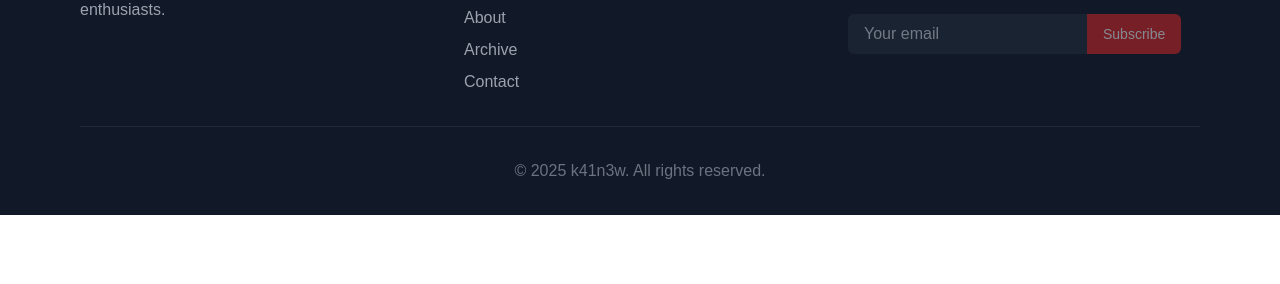
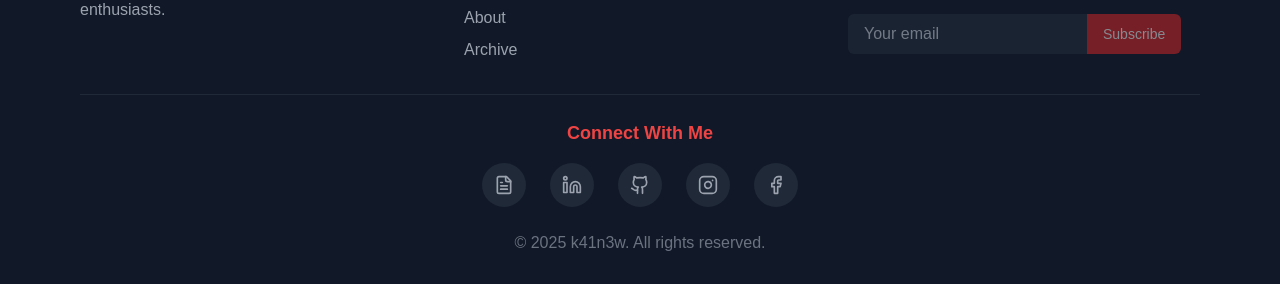
Before and after one commit to k41n3w/k41n3w-blog, a Next.js app: page / in a window 1280 px wide. Shown: the part 851-1135 px from the top of the page. Before the commit the page ends 1066 px from the top, so only its background shows below. Built offline with nearby package versions, Linux system fonts and the light colour scheme; no server answers; the database is empty.

Commit message:
feat: update footer with social media icons
Remove "Contact" and add social media links for better engagement.

Co-authored-by: Caio Ramos <19520026+k41n3w@users.noreply.github.com>

```diff
--- a/components/layout/footer.tsx
+++ b/components/layout/footer.tsx
@@ -1,9 +1,43 @@
 import Link from "next/link"
 import { Button } from "@/components/ui/button"
 import { TooltipProvider, TooltipRoot, TooltipTrigger, TooltipContent } from "@/components/ui/tooltip"
+import { Github, Linkedin, Facebook, Instagram, FileText } from "lucide-react"
 
 export default function Footer() {
   const currentYear = new Date().getFullYear()
+
+  const socialLinks = [
+    {
+      name: "Medium",
+      icon: <FileText className="h-5 w-5" />,
+      url: "https://medium.com/@caio_ramos",
+      color: "hover:text-white",
+    },
+    {
+      name: "LinkedIn",
+      icon: <Linkedin className="h-5 w-5" />,
+      url: "https://www.linkedin.com/in/k41n3w/",
+      color: "hover:text-blue-400",
+    },
+    {
+      name: "GitHub",
+      icon: <Github className="h-5 w-5" />,
+      url: "https://github.com/k41n3w/",
+      color: "hover:text-purple-400",
+    },
+    {
+      name: "Instagram",
+      icon: <Instagram className="h-5 w-5" />,
+      url: "https://www.instagram.com/k41n3w/",
+      color: "hover:text-pink-500",
+    },
+    {
+      name: "Facebook",
+      icon: <Facebook className="h-5 w-5" />,
+      url: "https://www.facebook.com/kaaineo/",
+      color: "hover:text-blue-500",
+    },
+  ]
 
   return (
     <footer className="py-8 bg-gray-900 border-t border-gray-800">
@@ -29,11 +63,6 @@ export default function Footer() {
               <li>
                 <Link href="/archive" className="hover:text-red-400">
                   Archive
-                </Link>
-              </li>
-              <li>
-                <Link href="/contact" className="hover:text-red-400">
-                  Contact
                 </Link>
               </li>
             </ul>
@@ -66,8 +95,36 @@ export default function Footer() {
             </div>
           </div>
         </div>
-        <div className="mt-8 pt-8 border-t border-gray-800 text-center text-gray-500">
-          <p>&copy; {currentYear} k41n3w. All rights reserved.</p>
+
+        {/* Social Media Icons */}
+        <div className="mt-8 pt-6 border-t border-gray-800 flex flex-col items-center">
+          <h3 className="text-lg font-semibold text-red-500 mb-4">Connect With Me</h3>
+          <div className="flex space-x-6 mb-6">
+            {socialLinks.map((social) => (
+              <a
+                key={social.name}
+                href={social.url}
+                target="_blank"
+                rel="noopener noreferrer"
+                className={`text-gray-400 transition-all duration-300 transform hover:scale-110 ${social.color}`}
+                aria-label={social.name}
+              >
+                <TooltipProvider>
+                  <TooltipRoot>
+                    <TooltipTrigger asChild>
+                      <div className="bg-gray-800 p-3 rounded-full hover:bg-gray-700 transition-colors">
+                        {social.icon}
+                      </div>
+                    </TooltipTrigger>
+                    <TooltipContent>
+                      <p>{social.name}</p>
+                    </TooltipContent>
+                  </TooltipRoot>
+                </TooltipProvider>
+              </a>
+            ))}
+          </div>
+          <p className="text-gray-500">&copy; {currentYear} k41n3w. All rights reserved.</p>
         </div>
       </div>
     </footer>
```
